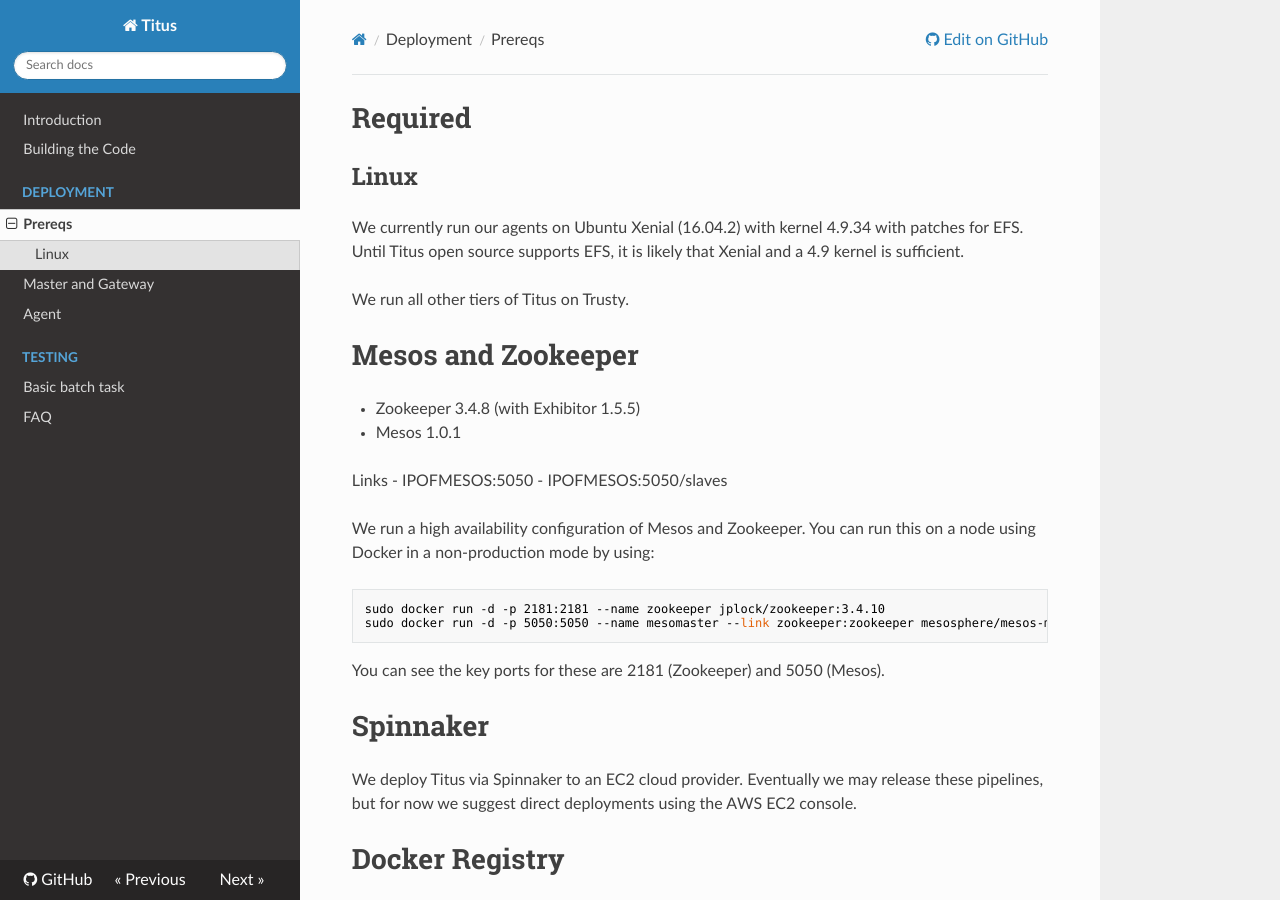
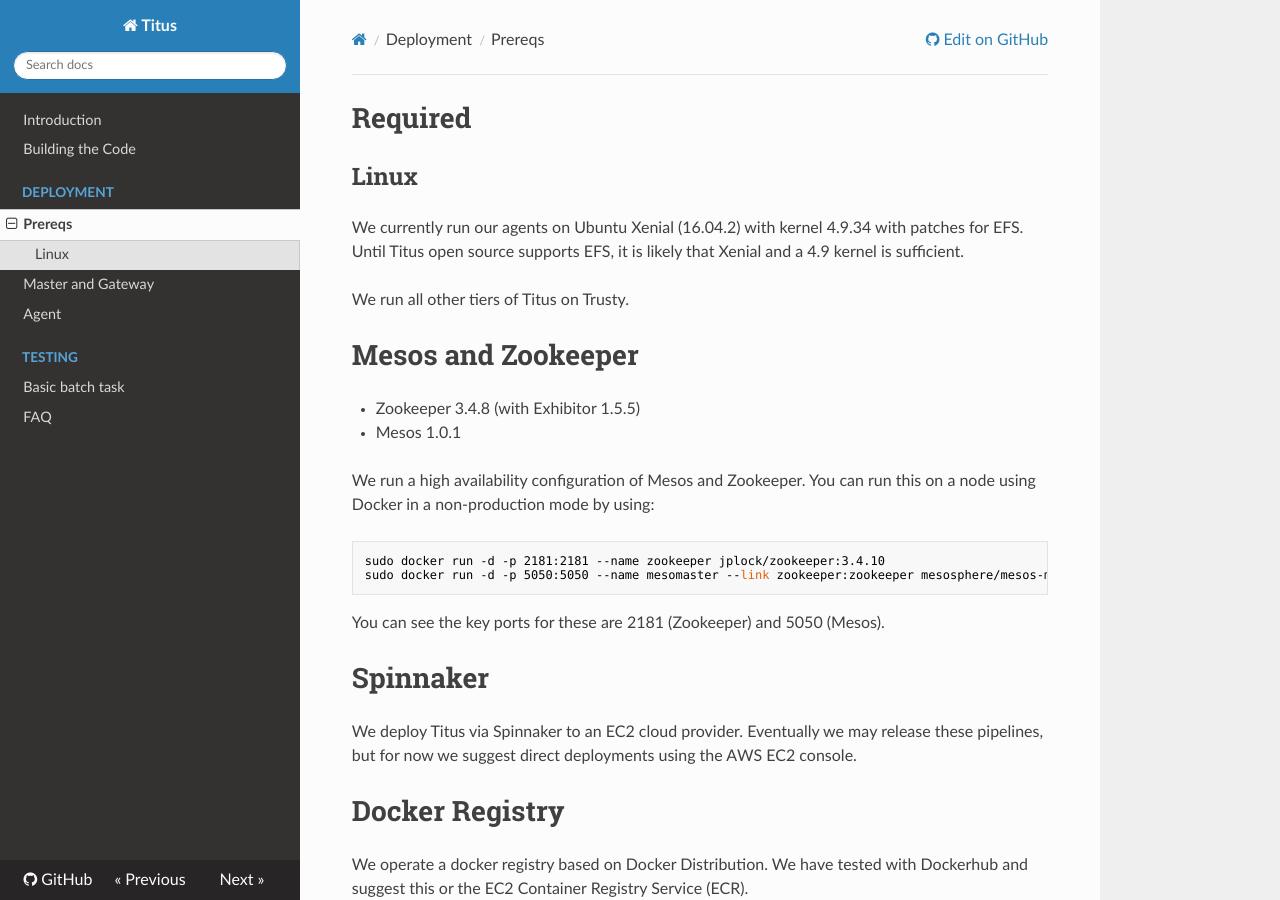
Before and after one commit to Netflix/titus, an MkDocs documentation site: the page built from docs/docs/install/prereqs.md, in a window 1280 px wide and 900 px high. Built offline with MkDocs 1.6.1, drawn with Linux system fonts in a browser that asks for light colours; nearby versions of some CDN libraries; old or Windows-style settings are respelled for this version of MkDocs.

Commit message:
move the mesos debugging links

```diff
--- a/docs/docs/install/prereqs.md
+++ b/docs/docs/install/prereqs.md
@@ -9,10 +9,6 @@
 # Mesos and Zookeeper
 - Zookeeper 3.4.8 (with Exhibitor 1.5.5)
 - Mesos 1.0.1
-
-Links
-- IPOFMESOS:5050
-- IPOFMESOS:5050/slaves
 
 We run a high availability configuration of Mesos and Zookeeper. You can run this
 on a node using Docker in a non-production mode by using:
```
Also changed, not shown: 1 other file.
